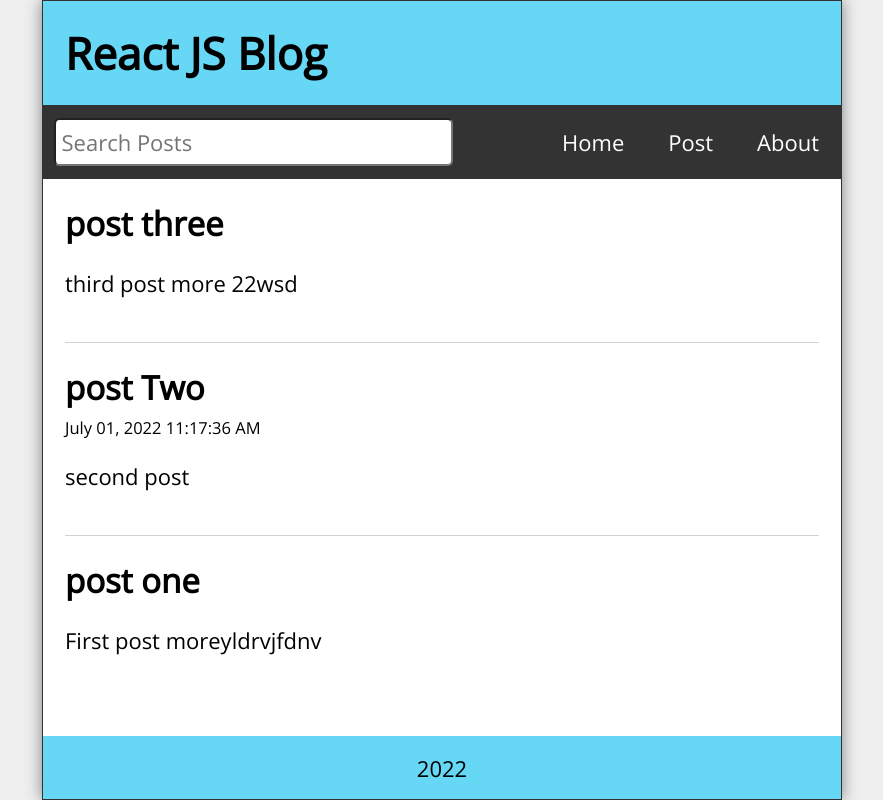
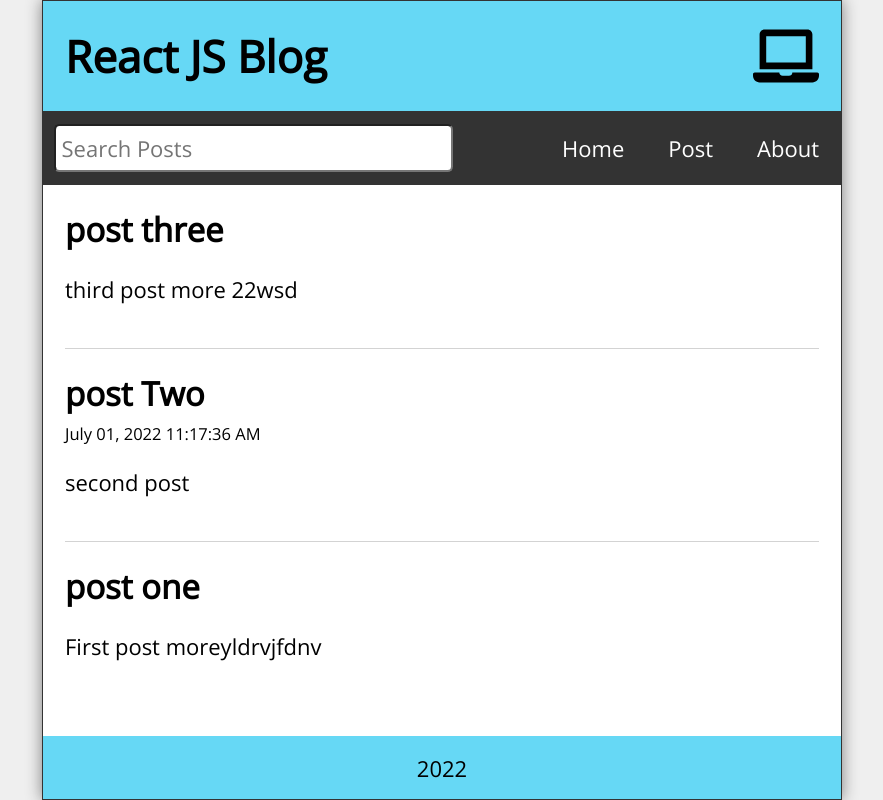
Before and after one commit to tahany777/react-router, a React (Create React App) app: page / in a window 1280 px wide. Shown: the whole page, without its empty margins (198-1081 px from the left). Built offline with nearby package versions, Linux system fonts and the light colour scheme; data requests are answered from the project's data file.

Commit message:
feat: create icons based on window size

```diff
--- a/package.json
+++ b/package.json
@@ -10,6 +10,7 @@
     "date-fns": "^2.28.0",
     "react": "^17.0.2",
     "react-dom": "^17.0.2",
+    "react-icons": "^4.3.1",
     "react-router-dom": "^6.2.1",
     "react-scripts": "5.0.0",
     "web-vitals": "^2.1.3"
--- a/src/App.js
+++ b/src/App.js
@@ -10,6 +10,7 @@
 import { useState, useEffect } from "react";
 import { format } from "date-fns";
 import api from './api/posts';
+import useWindowSize from "./hooks/useWindowSize";
 import EditPost from "./EditPost";
 function App() {
   const [posts, setPosts] = useState([]);
@@ -20,6 +21,7 @@
   const [postBody, setPostBody] = useState("");
   const [editBody, setEditBody] = useState("");
   const navigate = useNavigate();
+  const { width } = useWindowSize();
   useEffect(() => {
     const fetchPosts = async () => {
       try {
@@ -89,7 +91,7 @@
   }
   return (
     <div className="App">
-      <Header title="React JS Blog" />
+      <Header title="React JS Blog" width={width} />
       <Nav search={search} setSearch={setSearch} />
       <Routes>
         <Route exact path="/" element={<Home posts={searchResult} />} />
--- a/src/Header.js
+++ b/src/Header.js
@@ -1,9 +1,10 @@
 import React from 'react'
-
-const Header = ({ title }) => {
+import { FaLaptop, FaTabletAlt, FaMobileAlt } from 'react-icons/fa';
+const Header = ({ title, width }) => {
     return (
         <header className='Header'>
            <h1>{title}</h1>
+           {width < 768 ? <FaMobileAlt /> : width < 992 ? <FaTabletAlt /> : <FaLaptop />}
         </header>
     )
 }
--- /dev/null
+++ b/src/hooks/useWindowSize.js
@@ -0,0 +1,29 @@
+import { useState, useEffect } from "react";
+
+//custom Hook
+const  useWindowSize = () => {
+    const [windowSize, setWindowSize] = useState({
+        width: undefined,
+        height: undefined
+    });
+    useEffect(() => {
+        const handleResize = () => {
+            setWindowSize({
+                width: window.innerWidth,
+                height: window.innerHeight
+            });
+        }
+        handleResize();
+        window.addEventListener("resize", handleResize);
+        //use effect have clean up function
+        const cleanUp = () => {
+            console.log('runs if a useeffect dep changes');
+            window.removeEventListener("resize", handleResize);
+        }
+        return cleanUp;
+
+    }, [])
+    return windowSize;
+}
+
+export default useWindowSize;
```
Also changed, not shown: 1 other file (tests, documents, lock files or other folders).
